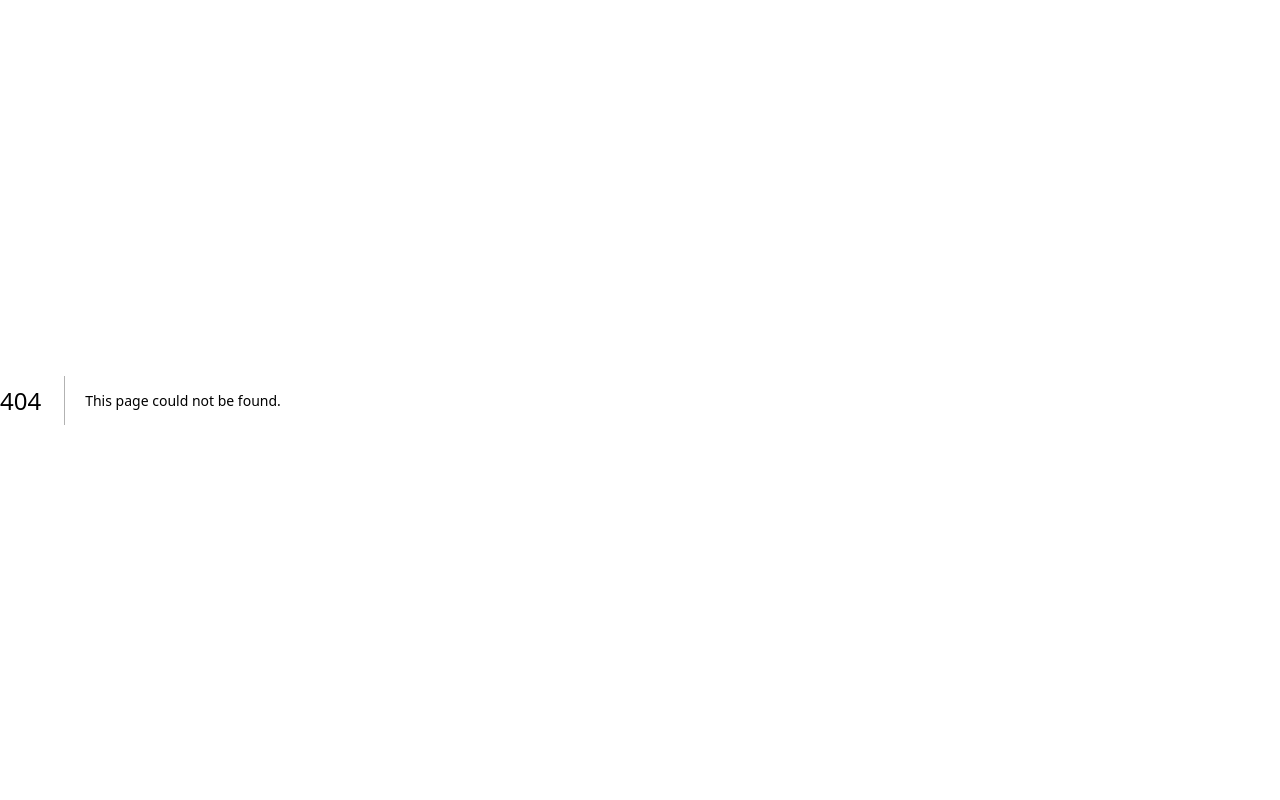
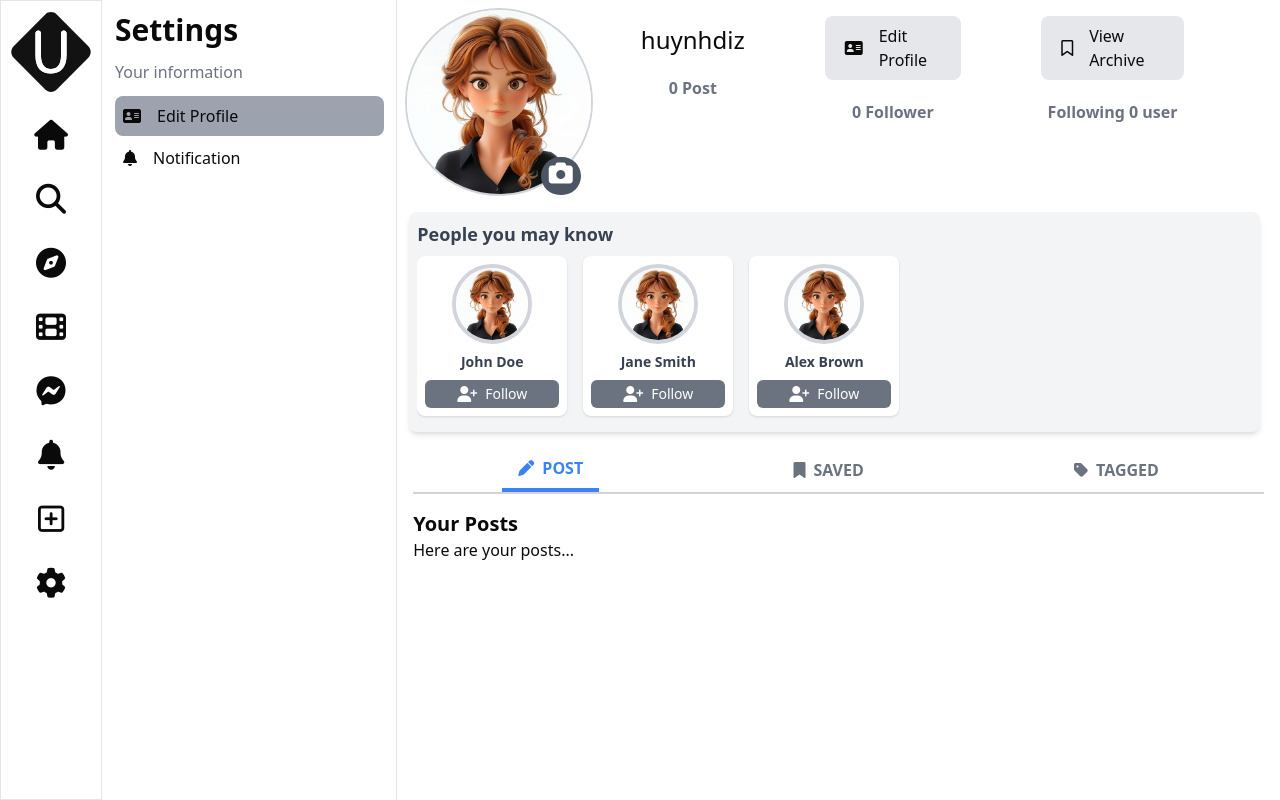
Before and after one commit to v06012005/UNIFY, a Next.js app in the folder frontend/: page /profile in a window 1280 px wide. Before the commit this address had no page. Built offline with nearby package versions, Linux system fonts and the light colour scheme.

Commit message:
Profile (#20)
* stuff

* profile1

```diff
--- /dev/null
+++ b/frontend/app/(pages)/profile/page.jsx
@@ -0,0 +1,236 @@
+"use client";
+
+import React from "react";
+import { useState } from "react";
+import Link from "next/link";
+import Image from "next/image";
+const NavButton = ({ iconClass, href = "" }) => {
+  return (
+    <Link
+      className="flex h-full items-center text-center transition delay-100 ease-in-out duration-100 hover:bg-[#D9D9D9]"
+      href={href}
+    >
+      <i className={`${iconClass} w-full`}></i>
+    </Link>
+  );
+};
+const Page = () => {
+  const [activeTab, setActiveTab] = useState("post");
+  return (
+    <div className="w-full">
+      <div className="flex">
+        <div className="flex basis-1/4 flex-col border-r w-[300px] h-screen overflow-y-auto">
+          <div className="p-3">
+            <h3 className="text-3xl font-bold ">Settings</h3>
+            <ul className="text-1xl ">
+              <p className="mt-3 text-gray-500">Your information</p>
+              <li className="h-16 flex items-center">
+                <div className="flex items-center p-2 rounded-lg hover:bg-gray-200 active:bg-gray-400 bg-gray-400 transition-colors w-full">
+                  <NavButton href="/" iconClass="fa-solid fa-address-card" />
+                  <span className="ml-4">Edit Profile</span>
+                </div>
+              </li>
+              <li className="h-5 flex items-center">
+                <div className="flex items-center p-2 rounded-lg hover:bg-gray-200 active:bg-gray-400 transition-colors w-full">
+                  <NavButton href="/" iconClass="fa-solid fa-bell" />
+                  <span className="ml-4">Notification</span>
+                </div>
+              </li>
+            </ul>
+          </div>
+        </div>
+        <div className="h-screen basis-3/4 overflow-y-auto">
+          <div className="flex p-2 mr-20">
+            {/* <Image
+              src={`/images/avt.jpg`}
+              alt="Avatar"
+              className="mx-auto rounded-full border-2 border-gray-300 "
+              width={200}
+              height={200}
+            /> */}
+            <div className="relative">
+  <Image
+    src={`/images/avt.jpg`}
+    alt="Avatar"
+    className="mx-auto rounded-full border-2 border-gray-300"
+    width={200}
+    height={200}
+  />
+  <div className="absolute bottom-0 right-1 mb-2 mr-2">
+    <label htmlFor="file-upload" className="cursor-pointer bg-gray-600 text-white rounded-full p-2 hover:bg-gray-700 transition" >
+      <i className="fa-solid fa-camera text-2xl"></i>
+    </label>
+    <input
+      id="file-upload"
+      type="file"
+      className="hidden"
+      onChange={(e) => handleFileChange(e)}
+    />
+  </div>
+</div>
+
+            <div className="p-2">
+              <div className="flex justify-between ml-10">
+                <div className="flex flex-col items-center w-200 mt-2 mr-10">
+                  <h3 className="text-2xl ">huynhdiz</h3>
+                  <p className="mt-5 text-gray-500 font-bold">0 Post</p>
+                </div>
+                <div className="flex flex-col ml-10 mr-10 items-center w-200">
+                  <ul>
+                    <li className="flex items-center">
+                      <div className="flex items-center py-2 px-5 rounded-lg hover:bg-gray-400 bg-gray-200 transition-colors w-full">
+                        <NavButton
+                          href="/"
+                          iconClass="fa-solid fa-address-card"
+                        />
+                        <span className="ml-4">Edit Profile</span>
+                      </div>
+                    </li>
+                  </ul>
+                  <p className="mt-5  text-gray-500 font-bold">0 Follower</p>
+                </div>
+                <div className="flex flex-col ml-10 items-center w-200">
+                  <ul>
+                    <li className="flex items-center">
+                      <div className="flex items-center py-2 px-5 rounded-lg hover:bg-gray-400 bg-gray-200 transition-colors w-full">
+                        <NavButton
+                          href="/"
+                          iconClass="fa-regular fa-bookmark"
+                        />
+                        <span className="ml-4">View Archive</span>
+                      </div>
+                    </li>
+                  </ul>
+                  <p className="mt-5  text-gray-500 font-bold">
+                    Following 0 user
+                  </p>
+                </div>
+              </div>
+            </div>
+          </div>
+          <div className="bg-gray-100 mt-2 ml-3 mr-5 rounded-lg shadow-md p-2 flex-grow">
+            <p className="text-lg font-bold text-gray-700 mb-2">
+              People you may know
+            </p>
+
+            <div className="flex gap-4 overflow-x-scroll scrollbar-thin scrollbar-thumb-gray-400 scrollbar-track-gray-100">
+              <div className="min-w-[150px] flex-shrink-0 p-2 mb-2 flex flex-col items-center bg-white rounded-lg shadow hover:shadow-lg transition-shadow">
+                <Image
+                  src={`/images/avt.jpg`}
+                  alt="Avatar"
+                  className="rounded-full border-4 border-gray-300"
+                  width={80}
+                  height={80}
+                />
+                <p className="mt-2 text-gray-700 font-semibold text-sm text-center">
+                  John Doe
+                </p>
+                <div className="flex items-center mt-2 py-1 rounded-md bg-gray-500 hover:bg-gray-400 transition-colors text-white w-full justify-center cursor-pointer">
+                  <NavButton href="/" iconClass="fa-solid fa-user-plus" />
+                  <span className="ml-2 text-sm">Follow</span>
+                </div>
+              </div>
+
+              <div className="min-w-[150px] flex-shrink-0 p-2 mb-2 flex flex-col items-center bg-white rounded-lg shadow hover:shadow-lg transition-shadow">
+                <Image
+                  src={`/images/avt.jpg`}
+                  alt="Avatar"
+                  className="rounded-full border-4 border-gray-300"
+                  width={80}
+                  height={80}
+                />
+                <p className="mt-2 text-gray-700 font-semibold text-sm text-center">
+                  Jane Smith
+                </p>
+                <div className="flex items-center mt-2 py-1 rounded-md bg-gray-500 hover:bg-gray-400 transition-colors text-white w-full justify-center cursor-pointer">
+                  <NavButton href="/" iconClass="fa-solid fa-user-plus" />
+                  <span className="ml-2 text-sm">Follow</span>
+                </div>
+              </div>
+
+              <div className="min-w-[150px] flex-shrink-0 p-2 mb-2 flex flex-col items-center bg-white rounded-lg shadow hover:shadow-lg transition-shadow">
+                <Image
+                  src={`/images/avt.jpg`}
+                  alt="Avatar"
+                  className="rounded-full border-4 border-gray-300"
+                  width={80}
+                  height={80}
+                />
+                <p className="mt-2 text-gray-700 font-semibold text-sm text-center">
+                  Alex Brown
+                </p>
+                <div className="flex items-center mt-2 py-1 rounded-md bg-gray-500 hover:bg-gray-400 transition-colors text-white w-full justify-center cursor-pointer">
+                  <NavButton href="/" iconClass="fa-solid fa-user-plus" />
+                  <span className="ml-2 text-sm">Follow</span>
+                </div>
+              </div>
+            </div>
+          </div>
+
+          <div className="p-4">
+            <div className="flex justify-around border-b-2 border-gray-300">
+              <button
+                className={`py-2 px-4 font-bold flex items-center ${
+                  activeTab === "post"
+                    ? "text-blue-500 border-b-4 border-blue-500"
+                    : "text-gray-500"
+                }`}
+                onClick={() => setActiveTab("post")}
+              >
+                <NavButton href="/" iconClass="fa-solid fa-pen" />
+                <span className="ml-2">POST</span>
+              </button>
+
+              <button
+                className={`py-2 px-4 font-bold flex items-center ${
+                  activeTab === "saved"
+                    ? "text-blue-500 border-b-4 border-blue-500"
+                    : "text-gray-500"
+                }`}
+                onClick={() => setActiveTab("saved")}
+              >
+                <NavButton href="/" iconClass="fa-solid fa-bookmark" />
+                <span className="ml-2">SAVED</span>
+              </button>
+
+              <button
+                className={`py-2 px-4 font-bold flex items-center ${
+                  activeTab === "tagged"
+                    ? "text-blue-500 border-b-4 border-blue-500"
+                    : "text-gray-500"
+                }`}
+                onClick={() => setActiveTab("tagged")}
+              >
+                <NavButton href="/" iconClass="fa-solid fa-tag" />
+                <span className="ml-2">TAGGED</span>
+              </button>
+            </div>
+
+            <div className="mt-4">
+              {activeTab === "post" && (
+                <div>
+                  <h3 className="text-xl font-bold">Your Posts</h3>
+                  <p>Here are your posts...</p>
+                </div>
+              )}
+              {activeTab === "saved" && (
+                <div>
+                  <h3 className="text-xl font-bold">Saved Items</h3>
+                  <p>Here are your saved items...</p>
+                </div>
+              )}
+              {activeTab === "tagged" && (
+                <div>
+                  <h3 className="text-xl font-bold">Tagged Posts</h3>
+                  <p>Here are the posts you're tagged in...</p>
+                </div>
+              )}
+            </div>
+          </div>
+        </div>
+      </div>
+    </div>
+  );
+};
+
+export default Page;
--- a/frontend/app/layout.jsx
+++ b/frontend/app/layout.jsx
@@ -2,9 +2,7 @@ import { Geist, Geist_Mono } from "next/font/google";
 import "./globals.css";
 // import "./lib/fontawesome"
 import Head from "next/head";
-import '@fortawesome/fontawesome-free/css/all.min.css';
-
-
+import "@fortawesome/fontawesome-free/css/all.min.css";
 
 const geistSans = Geist({
   variable: "--font-geist-sans",
@@ -22,7 +20,6 @@ export const metadata = {
 };
 
 export default function RootLayout({ children }) {
-
   return (
     <html lang="en">
       <Head>
```
Also changed, not shown: frontend/app/(pages)/profile/edit/page.jsx (added), frontend/public/images/avt.jpg (added).
